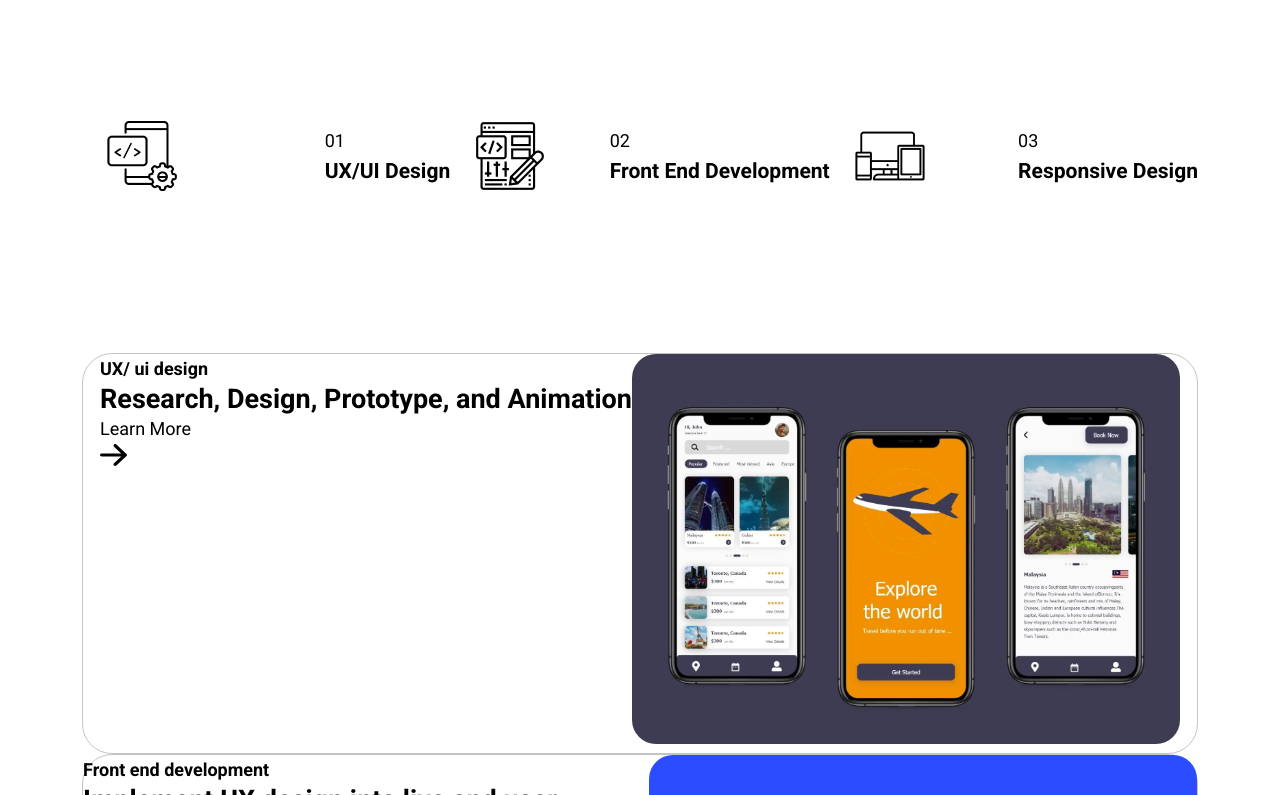
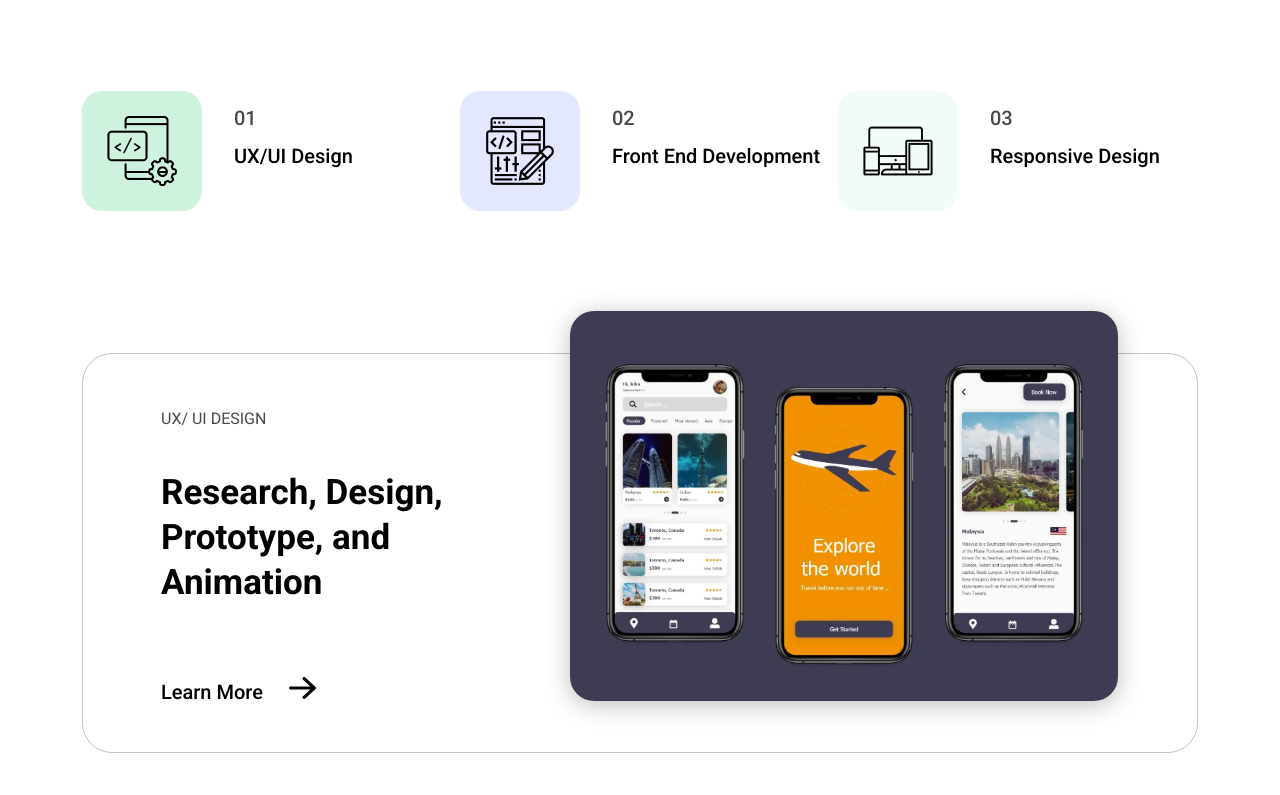
Before and after one commit to CharriotX/portfolio, a React app: page / in a window 1280 px wide. Shown: the part 1545-2340 px from the top of the page. Built offline with nearby package versions, Linux system fonts and the light colour scheme.

Commit message:
addProjectSection

```diff
--- a/src/layout/section/skills/Skill.tsx
+++ /dev/null
@@ -1,51 +0,0 @@
-import React from "react";
-import { Icon } from "../../../components/icon/Icon";
-import styled from "styled-components";
-import { FlexContainer } from "../../../components/flexContainer/FlexContainer";
-import { Photo } from "../../../components/photo/Photo";
-
-type SkillPropsType = {
-  src: string;
-  skillNumber: string;
-  skillTitle: string;
-};
-
-export const Skill = (props: SkillPropsType) => {
-  return (
-    <StyledSkill>
-      <BackgroundPhoto>
-        <Photo
-          src={props.src}
-          width="70px"
-          height="70px"
-          borderRadius="1px"
-        ></Photo>
-      </BackgroundPhoto>
-      <FlexContainer direction="column" justify="center">
-        <SkillNumber>{props.skillNumber}</SkillNumber>
-        <SkillTitle>{props.skillTitle}</SkillTitle>
-      </FlexContainer>
-    </StyledSkill>
-  );
-};
-
-const StyledSkill = styled.div`
-  display: flex;
-  justify-content: space-between;
-  min-width: 33%;
-  min-height: 130px;
-  flex-grow: 1;
-`;
-
-const BackgroundPhoto = styled.div`
-  min-width: 120px;
-  min-height: 120px;
-  border-radius: 20px;
-  display: flex;
-  justify-content:center;
-  align-items: center;
-`
-
-const SkillTitle = styled.h3``;
-
-const SkillNumber = styled.div``;
--- a/src/layout/section/skills/SkillCard.tsx
+++ b/src/layout/section/skills/SkillCard.tsx
@@ -3,10 +3,11 @@ import styled from "styled-components";
 import { FlexContainer } from "../../../components/flexContainer/FlexContainer";
 import { Photo } from "../../../components/photo/Photo";
 import { Icon } from "../../../components/icon/Icon";
+import { theme } from "../../../styles/Theme";
 
 type SkillCardPropsType = {
-  techName: string,
-  textTitle: string,
+  techName: string;
+  textTitle: string;
   srcImage: string;
 };
 
@@ -14,18 +15,25 @@ export const SkillCard = (props: SkillCardPropsType) => {
   return (
     <StyledCard>
       <FlexContainer justify="center">
-        <div>
+        <CardInfoBlock>
           <StyledName>{props.techName}</StyledName>
-          <StyledTitle>{props.textTitle}</StyledTitle>
-          <div>
-            <StyledLink>Learn More</StyledLink>
-            <Icon iconId="bigArrow"></Icon>
-          </div>
-        </div>
-
-        <div>
+          <StyledText>{props.textTitle}</StyledText>
+          <StyledLink>
+            Learn More
+            <span>
+              <Icon
+                iconId="bigArrow"
+                width="27px"
+                height="22px"
+                viewBox="0 0 27 22"
+              ></Icon>
+            </span>
+          </StyledLink>
+          <FlexContainer></FlexContainer>
+        </CardInfoBlock>
+        <ImageBlock>
           <Photo src={props.srcImage}></Photo>
-        </div>
+        </ImageBlock>
       </FlexContainer>
     </StyledCard>
   );
@@ -34,10 +42,51 @@ export const SkillCard = (props: SkillCardPropsType) => {
 const StyledCard = styled.div`
   border: 1px solid rgba(196, 196, 196, 1);
   border-radius: 30px;
+  max-height: 400px;
+
+  &:nth-child(2) {
+    margin: 108px 0;
+  }
 `;
 
-const StyledTitle = styled.h2``;
+const CardInfoBlock = styled.div`
+  padding: 50px 80px 50px 50px;
+`;
 
-const StyledName = styled.h4``;
+const StyledText = styled.p`
+  font-size: 35px;
+  font-weight: 700;
+  line-height: 45px;
+  margin: 36px 0 72px;
+  max-width: 380px;
+`;
 
-const StyledLink = styled.a``;
+const StyledName = styled.p`
+  font-size: 16px;
+  font-weight: 400;
+  line-height: 30px;
+  text-transform: uppercase;
+  color: ${theme.colors.secondaryFont};
+`;
+
+const ImageBlock = styled.div`
+  position: relative;
+  top: -43px;
+  right: 51px;
+
+  img {
+    box-shadow: 0px 4px 25px 0px rgba(0, 0, 0, 0.25);
+  }
+`;
+
+const StyledLink = styled.a`
+  min-width: 120px;
+  font-size: 20px;
+  font-weight: 500;
+  line-height: 30px;
+  cursor: pointer;
+
+  span {
+    padding-left:26px;
+  }
+`;
--- /dev/null
+++ b/src/layout/section/skills/SkillCards.tsx
@@ -0,0 +1,28 @@
+import React from 'react'
+import { SkillCard } from './SkillCard'
+
+import project1Image from "../../../accets/images/project1.webp";
+import project2Image from "../../../accets/images/project2.webp";
+import project3Image from "../../../accets/images/project3.webp";
+
+export const SkillCards = () => {
+  return (
+    <div>
+        <SkillCard
+          srcImage={project1Image}
+          techName="UX/ ui design"
+          textTitle="Research, Design, Prototype, and Animation"
+        ></SkillCard>
+        <SkillCard
+          srcImage={project2Image}
+          techName="Front end development"
+          textTitle="Implement UX design into live and user friendly "
+        ></SkillCard>
+        <SkillCard
+          srcImage={project3Image}
+          techName="Responsive design"
+          textTitle="I build landing pages and responsive websites and web App"
+        ></SkillCard>
+    </div>
+  )
+}
--- /dev/null
+++ b/src/layout/section/skills/SkillItem.tsx
@@ -0,0 +1,65 @@
+import React from "react";
+import { Icon } from "../../../components/icon/Icon";
+import styled from "styled-components";
+import { FlexContainer } from "../../../components/flexContainer/FlexContainer";
+import { Photo } from "../../../components/photo/Photo";
+import { theme } from "../../../styles/Theme";
+
+type SkillItemPropsType = {
+  image: string;
+  backgroundImageColor: string;
+  number: string;
+  text: string;
+};
+
+type BackgroundPropsType = {
+  bgcColor: string;
+};
+
+export const SkillItem = (props: SkillItemPropsType) => {
+  return (
+    <Skill>
+      <FlexContainer>
+        <BgcImage bgcColor={props.backgroundImageColor}>
+          <Photo
+            src={props.image}
+            width="70px"
+            height="70px"
+            borderRadius="0"
+          ></Photo>
+        </BgcImage>
+        <FlexContainer direction="column" margin="12px 0 0 32px">
+          <Number>{props.number}</Number>
+          <Text>{props.text}</Text>
+        </FlexContainer>
+      </FlexContainer>
+    </Skill>
+  );
+};
+
+const Skill = styled.div`
+min-width: 360px;
+`;
+
+const BgcImage = styled.div<BackgroundPropsType>`
+  display: flex;
+  justify-content: center;
+  align-items: center;
+  background-color: ${(props) => props.bgcColor || "#fff"};
+  min-width: 120px;
+  min-height: 120px;
+  border-radius: 20px;
+`;
+
+const Number = styled.span`
+  font-size: 20px;
+  font-weight: 500;
+  line-height: 30px;
+  color: ${theme.colors.secondaryFont};
+`;
+const Text = styled.p`
+  font-size: 20px;
+  font-weight: 500;
+  line-height: 30px;
+  margin-top: 8px;
+`;
--- /dev/null
+++ b/src/layout/section/skills/SkillList.tsx
@@ -0,0 +1,68 @@
+import React from "react";
+import { Icon } from "../../../components/icon/Icon";
+import styled from "styled-components";
+import { FlexContainer } from "../../../components/flexContainer/FlexContainer";
+import { Photo } from "../../../components/photo/Photo";
+import skill1 from "../../../accets/images/skill1.png"
+import skill2 from "../../../accets/images/skill2.png"
+import skill3 from "../../../accets/images/skill3.png"
+import { SkillItem } from "./SkillItem";
+
+const data = {
+  ui: {
+    number: "01",
+    image: skill1,
+    backgroundImageColor: "#0FBF6133",
+    text: "UX/UI Design"
+  },
+  frontend: {
+    number: "02",
+    image: skill2,
+    backgroundImageColor: "#2D4CFF21",
+    text: "Front End Development "
+  },
+  design: {
+    number: "03",
+    image: skill3,
+    backgroundImageColor: "#0FBF610D",
+    text: "Responsive Design"
+  }
+}
+
+export const SkillList = () => {
+  return (
+    <StyledSkillList>
+     <SkillItem image={data.ui.image} backgroundImageColor={data.ui.backgroundImageColor} text={data.ui.text} number={data.ui.number}></SkillItem>
+     <SkillItem image={data.frontend.image} backgroundImageColor={data.frontend.backgroundImageColor} text={data.frontend.text} number={data.frontend.number}></SkillItem>
+     <SkillItem image={data.design.image} backgroundImageColor={data.design.backgroundImageColor} text={data.design.text} number={data.design.number}></SkillItem>
+    </StyledSkillList>
+  );
+};
+
+const StyledSkillList = styled.div`
+  display: flex;
+  justify-content: space-between;
+  min-height: 130px;
+  margin-bottom: 132px;
+`;
+
+const BackgroundPhoto = styled.div`
+  min-width: 120px;
+  min-height: 120px;
+  border-radius: 20px;
+  display: flex;
+  justify-content:center;
+  align-items: center;
+`
+const Skill = styled.li``;
+
+const BgcImage = styled.div`
+
+`
+
+const Number = styled.span`
+
+`
+const Text = styled.p`
+
+`
--- a/src/layout/section/skills/Skills.tsx
+++ b/src/layout/section/skills/Skills.tsx
@@ -1,57 +1,21 @@
 import React from "react";
 import styled from "styled-components";
-import project1Image from "../../../accets/images/project1.webp";
-import project2Image from "../../../accets/images/project2.webp";
-import project3Image from "../../../accets/images/project3.webp";
-import skill1 from "../../../accets/images/skill1.png";
-import skill2 from "../../../accets/images/skill2.png";
-import skill3 from "../../../accets/images/skill3.png";
 import { FlexContainer } from "../../../components/flexContainer/FlexContainer";
-import { Skill } from "./Skill";
+import { SkillList } from "./SkillList";
 import { SectionTitle } from "../../../components/sectionTitle/SectionTitle";
-import { SkillCard } from "./SkillCard";
 import { Container } from "../../../components/Container";
+import { SkillCards } from "./SkillCards";
 
 export const Skills = () => {
   return (
     <StyledSkills>
       <Container>
-        <FlexContainer direction="column" align="center">
+        <FlexContainer direction="column" align="center" margin="0 0 92px 0">
           <div>My service</div>
           <SectionTitle>What I Do</SectionTitle>
         </FlexContainer>
-        <FlexContainer justify="center" margin="92px 0 132px 0">
-          <Skill
-            src={skill1}
-            skillNumber="01"
-            skillTitle="UX/UI Design"
-          ></Skill>
-          <Skill
-            src={skill2}
-            skillNumber="02"
-            skillTitle="Front End Development"
-          ></Skill>
-          <Skill
-            src={skill3}
-            skillNumber="03"
-            skillTitle="Responsive Design"
-          ></Skill>
-        </FlexContainer>
-        <SkillCard
-          srcImage={project1Image}
-          techName="UX/ ui design"
-          textTitle="Research, Design, Prototype, and Animation"
-        ></SkillCard>
-        <SkillCard
-          srcImage={project2Image}
-          techName="Front end development"
-          textTitle="Implement UX design into live and user friendly "
-        ></SkillCard>
-        <SkillCard
-          srcImage={project3Image}
-          techName="Responsive design"
-          textTitle="I build landing pages and responsive websites and web App"
-        ></SkillCard>
+          <SkillList></SkillList>
+          <SkillCards></SkillCards>
         <FlexContainer></FlexContainer>
       </Container>
     </StyledSkills>
```
